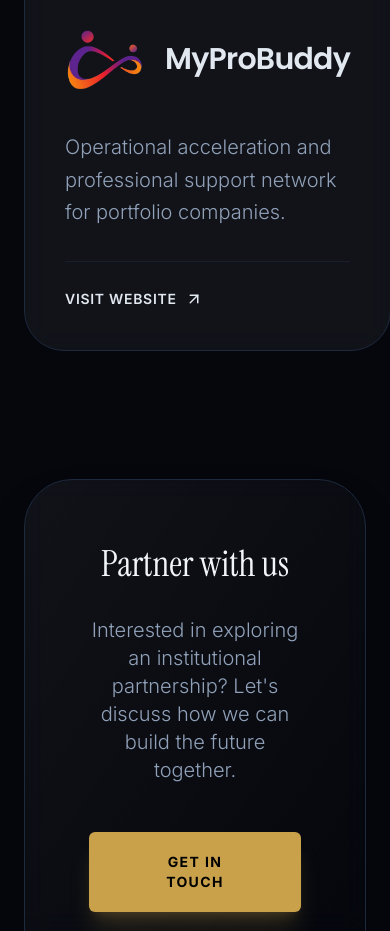
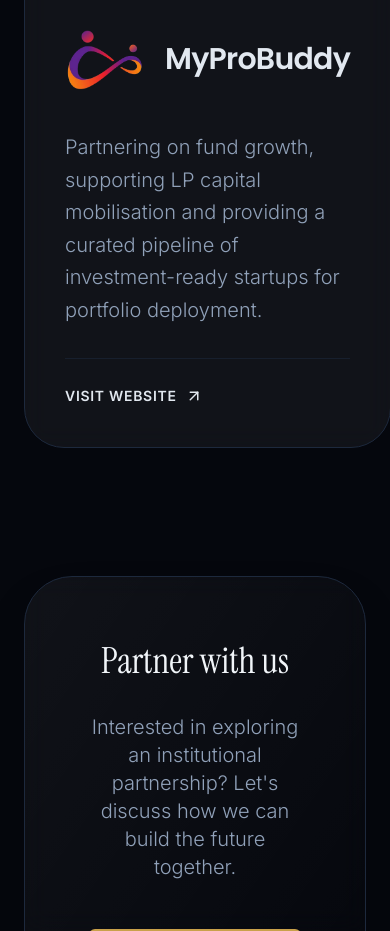
Before and after one commit to kesava-raj/enlighten-capital-website-new, a Next.js app: page /partners in a window 390 px wide. Shown: the part 1960-2891 px from the top of the page. Built offline with nearby package versions, Linux system fonts and the light colour scheme.

Commit message:
feat: create partners page with responsive grid and interactive partner cards

```diff
--- a/app/partners/page.tsx
+++ b/app/partners/page.tsx
@@ -127,7 +127,7 @@ export default function PartnersPage() {
           <PartnerCard
             type="Ecosystem Partner"
             title="MyProBuddy"
-            desc="Operational acceleration and professional support network for portfolio companies."
+            desc="Partnering on fund growth, supporting LP capital mobilisation and providing a curated pipeline of investment-ready startups for portfolio deployment."
             logoPath="/partners/myprobuddy.png"
             logoText="MyProBuddy"
             keepOriginalColors={true}
```
